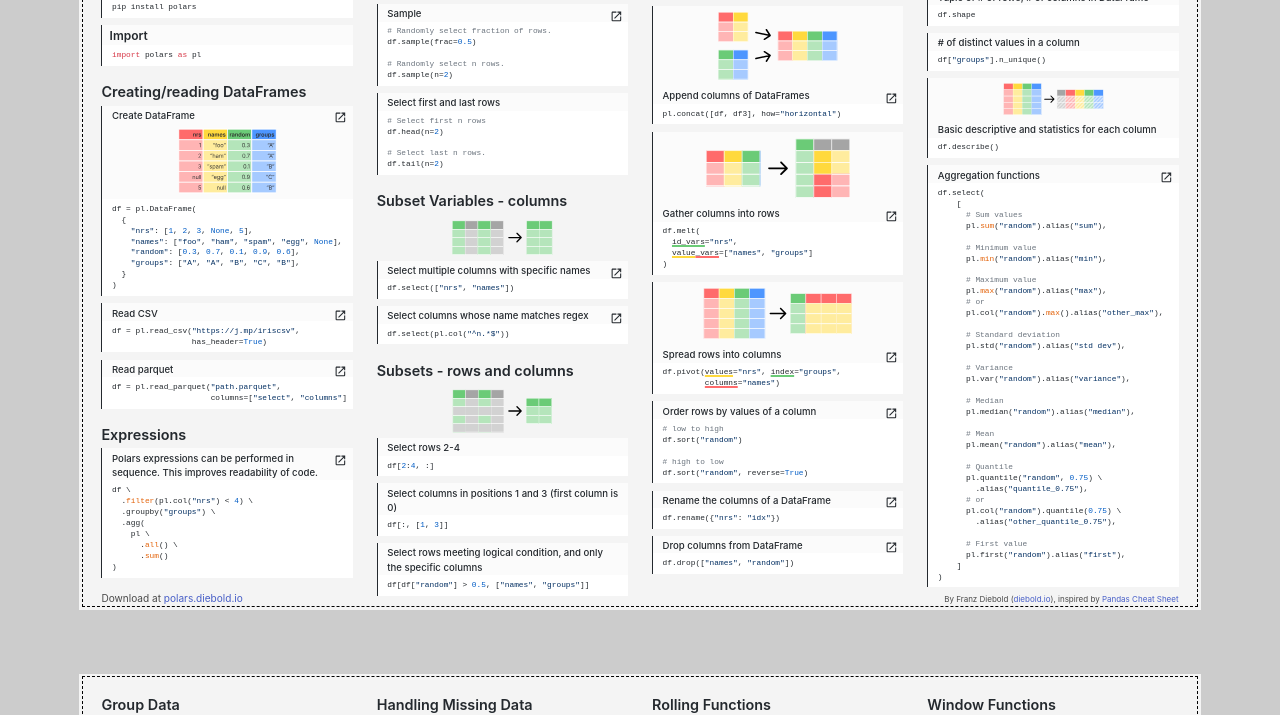
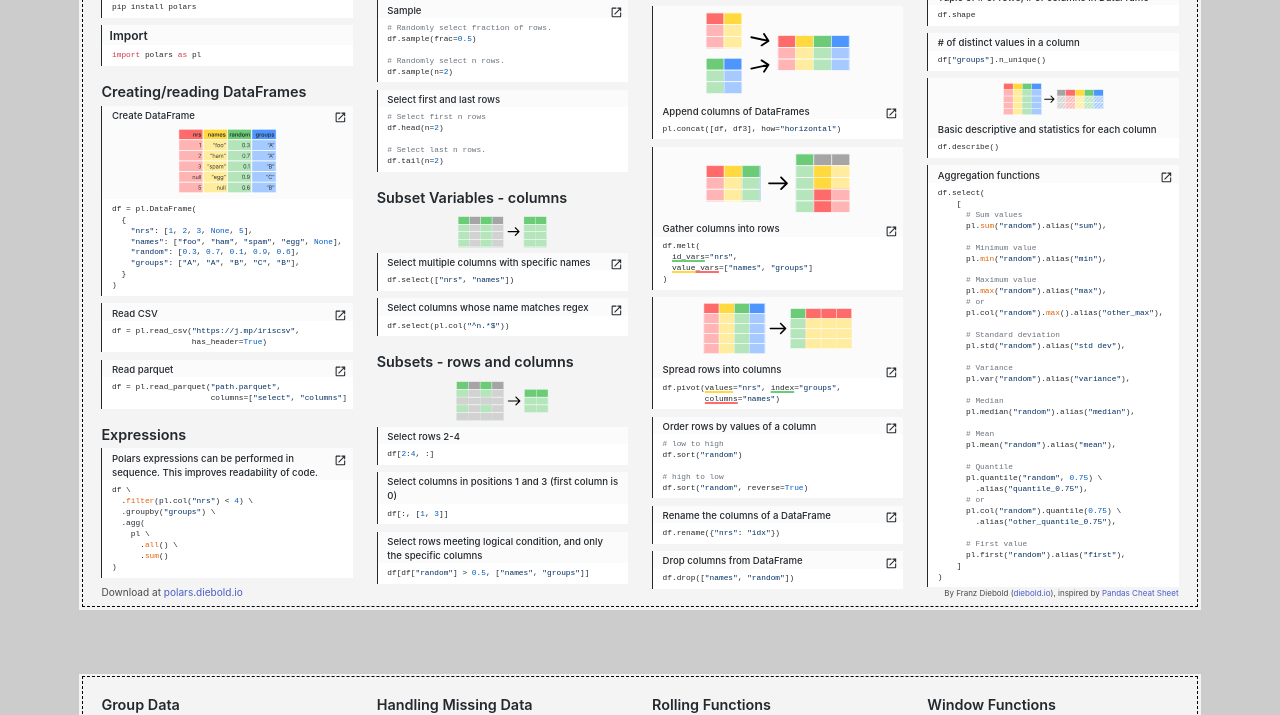
Before and after one commit to FranzDiebold/polars-cheat-sheet, a plain HTML site: page src/index.html in a window 1280 px wide. Shown: the part 216-931 px from the top of the page. Drawn offline with nearby package versions, Linux system fonts and the light colour scheme.

Commit message:
Test fixed image height.

```diff
--- a/src/index.html
+++ b/src/index.html
@@ -161,7 +161,7 @@
         <div class="column is-3">
           <h3>Subset Observations - rows</h3>
           <div class="image">
-            <img src="images/subset_observations.svg" />
+            <img src="images/subset_observations.svg" style="height: 3.16rem" />
           </div>
           <div class="group">
             <a
@@ -212,7 +212,7 @@ df.tail(n=2)</code></pre>
 
           <h3>Subset Variables - columns</h3>
           <div class="image">
-            <img src="images/subset_variables.svg" />
+            <img src="images/subset_variables.svg" style="height: 2.6rem" />
           </div>
           <div class="group">
             <a
@@ -247,7 +247,10 @@ df.tail(n=2)</code></pre>
 
           <h3>Subsets - rows and columns</h3>
           <div class="image">
-            <img src="images/subsets_rows_and_columns.svg" />
+            <img
+              src="images/subsets_rows_and_columns.svg"
+              style="height: 3.16rem"
+            />
           </div>
           <div class="group">
             <p>Select rows 2-4</p>
@@ -289,7 +292,7 @@ df.tail(n=2)</code></pre>
 
           <div class="group">
             <div class="image">
-              <img src="images/concat_columns.svg" class="width-15" />
+              <img src="images/concat_columns.svg" class="width-10" />
             </div>
             <a
               href="https://pola-rs.github.io/polars-book/user-guide/howcani/combining_data/concatenating.html#horizontal-concatenation---getting-wider"
--- a/src/styles.css
+++ b/src/styles.css
@@ -124,25 +124,24 @@ pre code .is-underlined {
 }
 
 .image img {
-    max-width: 7rem;
-    max-height: 5rem;
+    width: 7rem;
     padding: 0.2rem;
 }
 
 .image img.width-8 {
-    max-width: 8rem;
+    width: 8rem;
 }
 
 .image img.width-9 {
-    max-width: 9rem;
+    width: 9rem;
 }
 
 .image img.width-10 {
-    max-width: 10rem;
+    width: 10rem;
 }
 
 .image img.width-15 {
-    max-width: 15rem;
+    width: 15rem;
 }
 
 .info-columns-1 {
```
